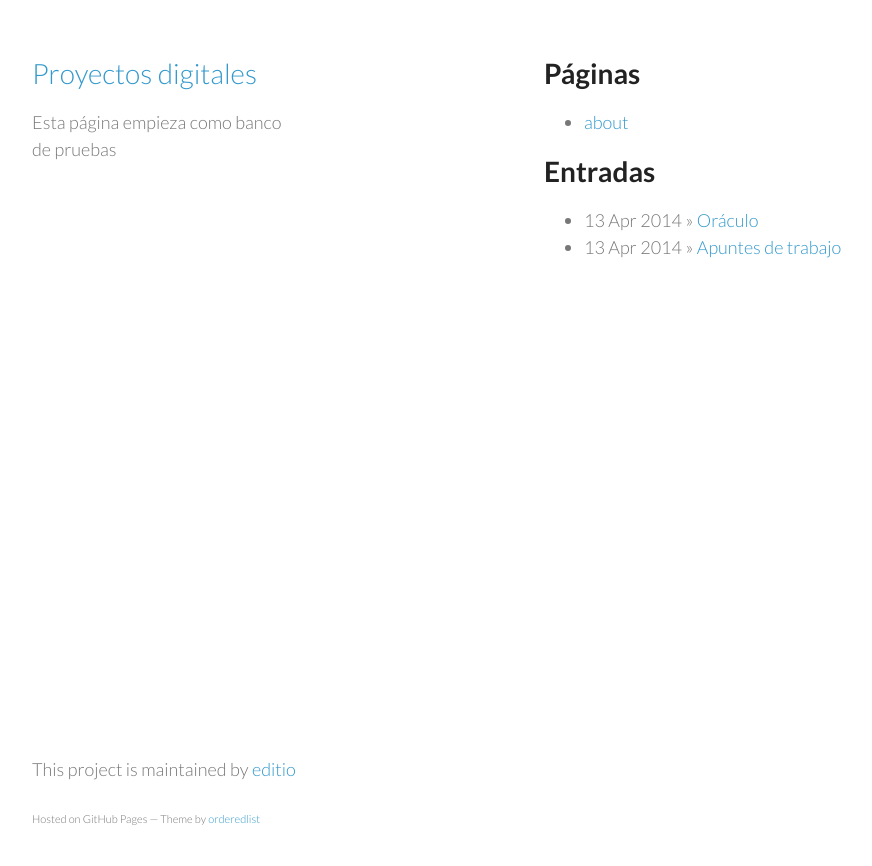
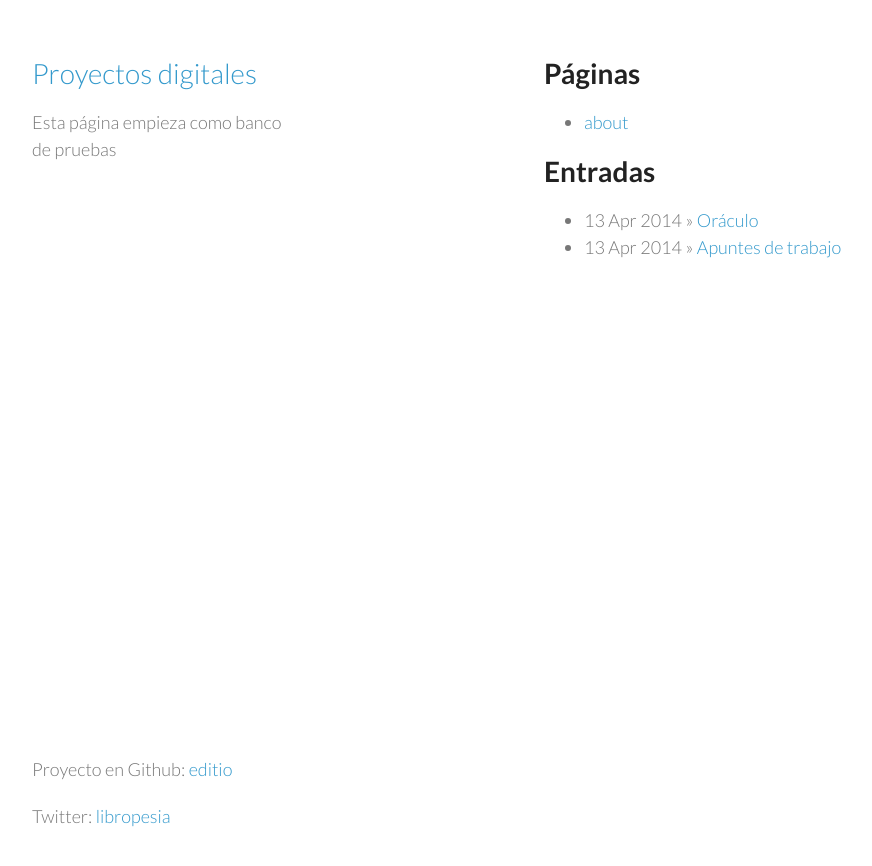
Before and after one commit to editio/editio.github.io, a Jekyll site: the page built from index.html, in a window 1280 px wide. Shown: the top 866 px of the page, without its empty margins (26-898 px from the left). Built offline with Jekyll 4.4.1, drawn with Linux system fonts in a browser that asks for light colours; Markdown is read by kramdown in place of the engine named in the settings.

Commit message:
update twitter

```diff
--- a/_layouts/default.html
+++ b/_layouts/default.html
@@ -36,8 +36,9 @@
           </section>
           </div>
            <footer>
-        <p>This project is maintained by <a href="https://github.com/editio">editio</a></p>
-        <p><small>Hosted on GitHub Pages &mdash; Theme by <a href="https://github.com/orderedlist">orderedlist</a></small></p>
+        <p>Proyecto en Github: <a href="https://github.com/editio">editio</a></p>
+
+        <p>Twitter: <a href="https://twitter.com/libropesia">libropesia</a></p>
       </footer>
           <script src="javascripts/scale.fix.js"></script>
     </body>
```
